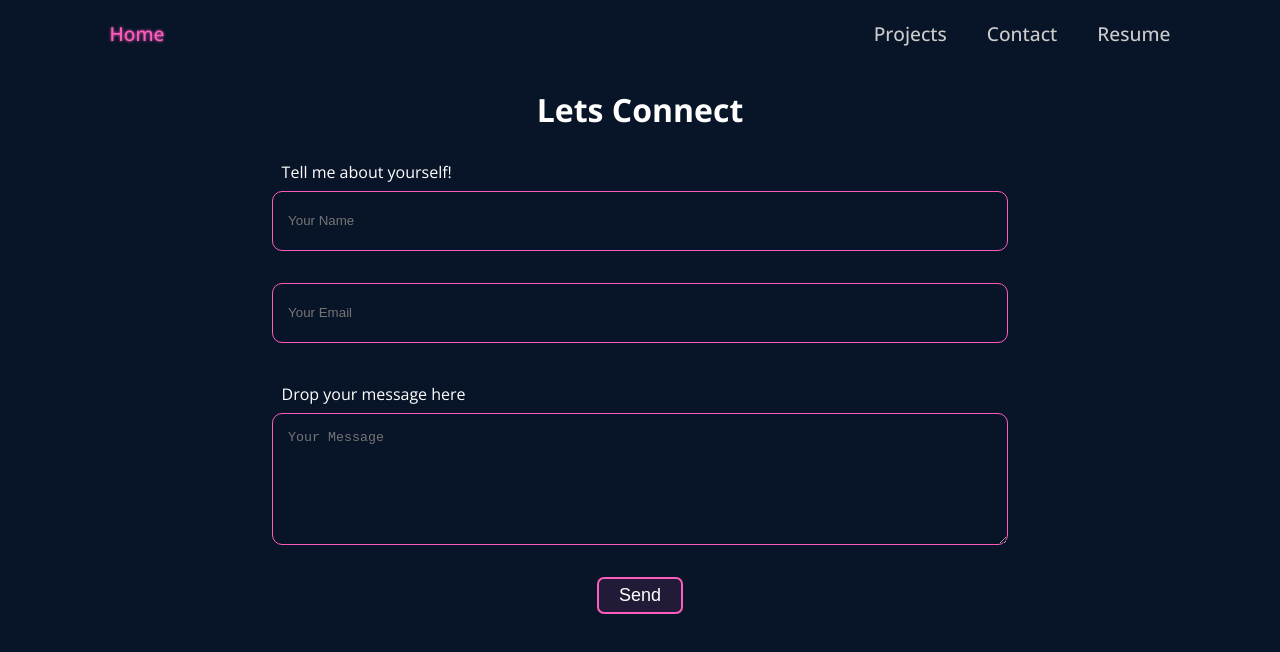
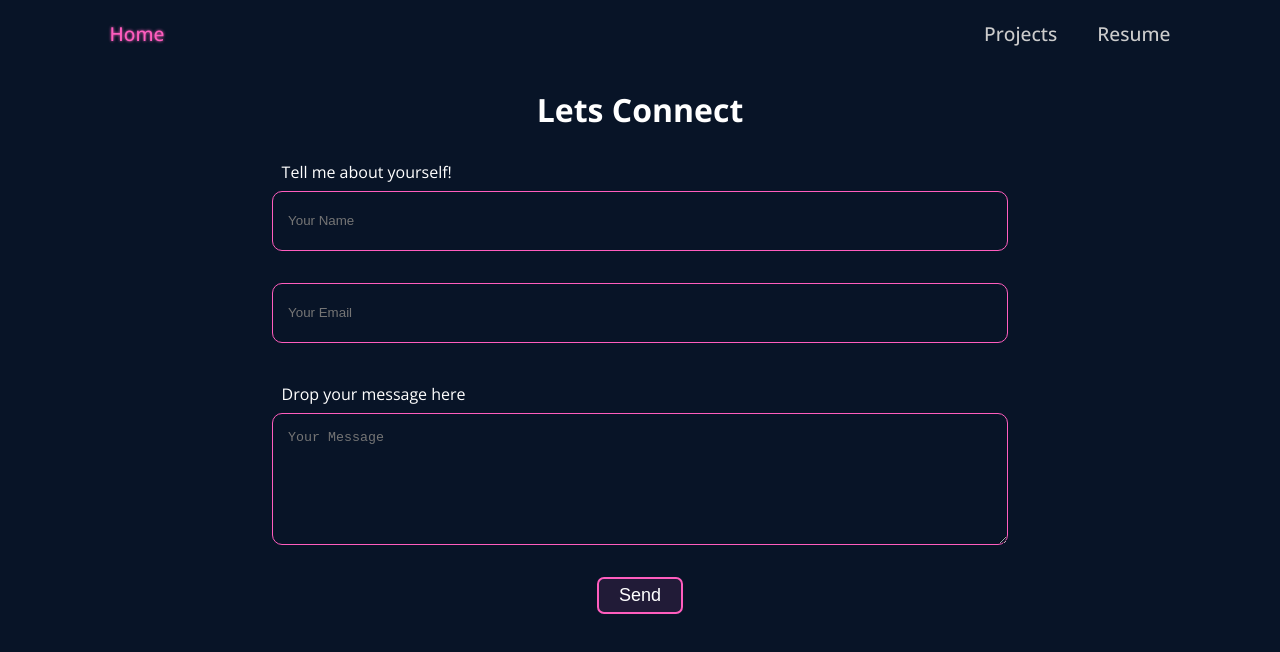
Before and after one commit to vaishnav/vaishnavsh, a React (Vite) app in the folder vaishnavsh/: page /contact in a window 1280 px wide. Shown: the top 652 px of the page. Built offline with nearby package versions, Linux system fonts and the light colour scheme.

Commit message:
remove contact page and add contact form at the bottom of home page

```diff
--- a/vaishnavsh/src/components/Contact/Contact.scss
+++ b/vaishnavsh/src/components/Contact/Contact.scss
@@ -16,6 +16,7 @@
 
 .contact-form{
     margin: 0 15% 0 15%;
+    height: 100vh;
     display: flex;
     flex-direction: column;
     align-items: center;
--- a/vaishnavsh/src/components/Home/Home.tsx
+++ b/vaishnavsh/src/components/Home/Home.tsx
@@ -2,6 +2,7 @@ import React from 'react'
 import { Link } from "react-router-dom";
 import './Home.scss'
 import Table from '../Table/Table'
+import Contact from '../Contact/Contact';
 
 import { FiMail } from 'react-icons/fi';
 import { FiLinkedin } from 'react-icons/fi';
@@ -25,12 +26,6 @@ const Home = () => {
           <p className="header-about">
               Programmer, Problem-Solver, 3D-Artist and a GEEK.
           </p>
-          {/* <div className="">
-              Hi, I am Vaishnav Sharma. I like making interesting projects,
-              learning new technologies and solving problems.
-              I have made projects in web-development, image processing,
-              and 3D animation.
-          </div> */}
           <div className="header-quick-nav">
             <a className="quick-nav-item" href='mailto:vaishnav291999@gmail.com'><FiMail/></a>
             <a className="quick-nav-item" href='https://www.linkedin.com/in/vaishnav-sharma-1952681a3/' target="_blank"><FiLinkedin/></a>
@@ -38,7 +33,7 @@ const Home = () => {
             <a className="quick-nav-item" href='https://ue837ee2a.artstation.com/' target="_blank"><FaArtstation/></a>
             <a className="quick-nav-item" href='https://www.instagram.com/vaishnav_1024/' target="_blank"><FiInstagram/></a>
           </div>
-          <Link to="/contact" className='default-button'>Contact</Link>
+          {/* <Link to="/contact" className='default-button'>Contact</Link> */}
         </div>
         <div className="right">
           <Table></Table>
@@ -46,8 +41,11 @@ const Home = () => {
       </div>
       <div className="container mid-section">
         <h1>
-          I am a technology enthusiast and like to work on real world projects. I've built things in the fields of web developemnt and 3D art.
+          I am a Technology Enthusiast and like to work on real world projects. I've built things in the fields of web developemnt and 3D art.
         </h1>
+      </div>
+      <div>
+        <Contact></Contact>
       </div>
     </>
   )
--- a/vaishnavsh/src/components/Navbar/Navbar.tsx
+++ b/vaishnavsh/src/components/Navbar/Navbar.tsx
@@ -17,7 +17,7 @@ const Navbar = () => {
         <Link to="/" onClick={() => setActiveNav('#')} className={activeNav === '#' ? 'active' : ''}><AiOutlineHome className='nav-icon'/></Link>
         <Link to="/project" onClick={() => setActiveNav('#project')} className={activeNav === '#project' ? 'active' : ''}><AiOutlineFundProjectionScreen className='nav-icon'/></Link>
         {/* <Link to="/gallery" onClick={() => setActiveNav('#gallery')} className={activeNav === '#gallery' ? 'active' : ''}><BsBox className='nav-icon'/></Link> */}
-        <Link to="/contact" onClick={() => setActiveNav('#contact')} className={activeNav === '#contact' ? 'active' : ''}><TbMessage className='nav-icon'/></Link>
+        {/* <Link to="/contact" onClick={() => setActiveNav('#contact')} className={activeNav === '#contact' ? 'active' : ''}><TbMessage className='nav-icon'/></Link> */}
         <Link to="/resume" onClick={() => setActiveNav('#resume')} className={activeNav === '#resume' ? 'active' : ''}><HiOutlineDocumentText className='nav-icon'/></Link>
       </div>
 
@@ -25,7 +25,7 @@ const Navbar = () => {
         <Link to="/" onClick={() => setActiveNav('#')} className={activeNav === '#' ? 'nav-element home active' : 'home nav-element'}>Home</Link>
         <Link to="/project" onClick={() => setActiveNav('#project')} className={activeNav === '#project' ? 'nav-element active' : 'nav-element'}>Projects</Link>
         {/* <Link to="/gallery" onClick={() => setActiveNav('#gallery')} className={activeNav === '#gallery' ? 'nav-element active' : 'nav-element'}>3D Art</Link> */}
-        <Link to="/contact" onClick={() => setActiveNav('#contact')} className={activeNav === '#contact' ? 'nav-element active' : 'nav-element'}>Contact</Link>
+        {/* <Link to="/contact" onClick={() => setActiveNav('#contact')} className={activeNav === '#contact' ? 'nav-element active' : 'nav-element'}>Contact</Link> */}
         <Link to="/resume" onClick={() => setActiveNav('#resume')} className={activeNav === '#resume' ? 'nav-element active' : 'nav-element'}>Resume</Link>
       </div>
     </nav>
```
